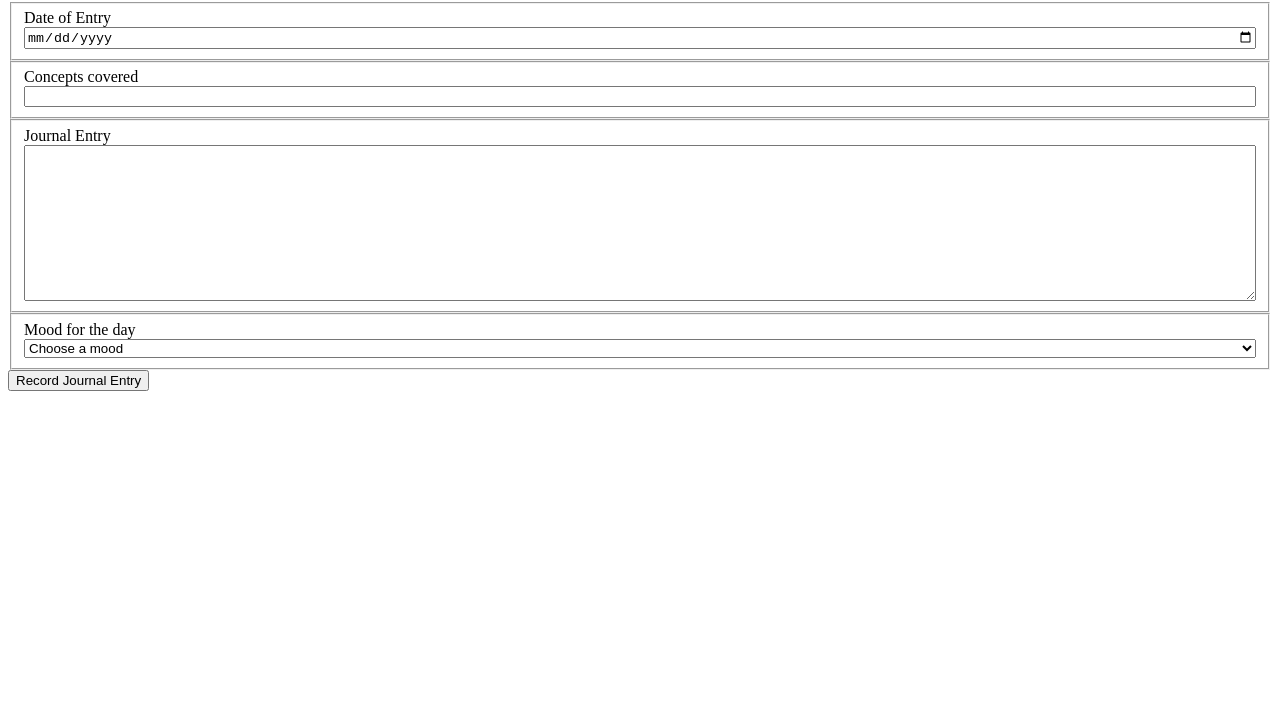
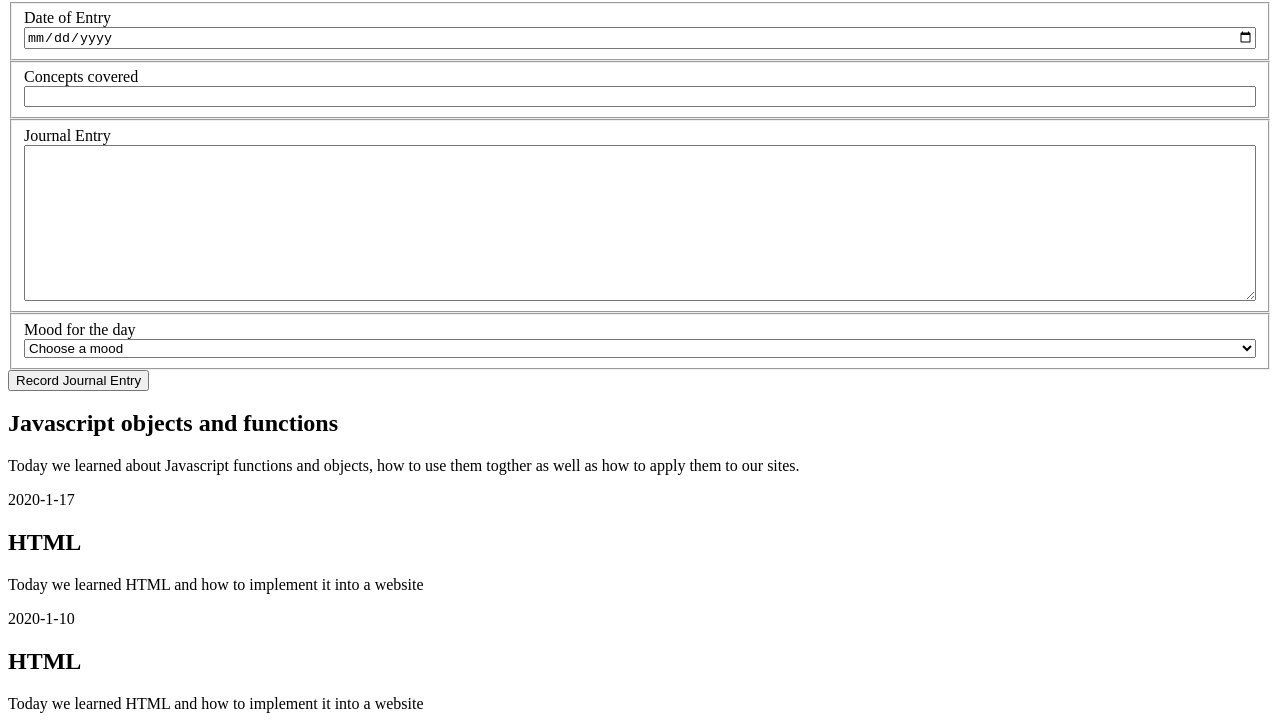
Before and after one commit to michaelprince3/Daily-journal, a plain HTML site: page src/index.html in a window 1280 px wide. Shown: the part 78-800 px from the top of the page. Drawn offline with Linux system fonts and the light colour scheme.

Commit message:
daily journal part 3

```diff
--- a/src/index.html
+++ b/src/index.html
@@ -38,6 +38,9 @@
       </select>
     </fieldset>
     <input type="button" class="button" value="Record Journal Entry" />
+    <article class="entryLog">
+
+    </article>
     <script type="module" src="scripts/journal.js"></script>
   </body>
 </html>
--- a/src/scripts/journal.js
+++ b/src/scripts/journal.js
@@ -1,31 +1,71 @@
-const journalEntry = {
-  journalDate: 1 / 17 / 2020,
-  concepts: "Javascript objects and functions",
-  journalText:
-    "Today we learned about Javascript functions and objects, how to use them togther as well as how to apply them to our sites.",
-  mood: "fine"
-};
+const journalArray = [
+  {
+    journalDate: "2020-1-17",
+    concepts: "Javascript objects and functions",
+    journalText:
+      "Today we learned about Javascript functions and objects, how to use them togther as well as how to apply them to our sites.",
+    mood: "fine"
+  },
 
-const journalArray = [
-
-];
-
-journalArray.push(journalEntry);
-
-const journalEntryOne = {
-    journalDate: 1/10/2020,
+  {
+    journalDate: "2020-1-10",
     concepts: "HTML",
     journalText: "Today we learned HTML and how to implement it into a website",
     mood: "happy"
-};
+  },
 
-const journalEntryTwo = {
-    journalDate: 1/11/2020,
+  {
+    journalDate: "2020-1-10",
+    concepts: "HTML",
+    journalText: "Today we learned HTML and how to implement it into a website",
+    mood: "happy"
+  },
+
+  {
+    journalDate: "2020-1-11",
     concepts: "CSS",
     journalText: "Today we learned CSS and how to use it to style a web page.",
     mood: "sad"
+  }
+];
+
+/*
+    Purpose: To create, and return, a string template that
+    represents a single journal entry object as HTML
+
+    Arguments: journalEntry (object)
+*/
+const makeJournalEntryComponent = journalEntry => {
+  // Create your own HTML structure for a journal entry
+  return `
+    <section class="journalEntry">
+        <h2>${journalEntry.concepts}</h2>
+        <p>${journalEntry.journalText}</p>
+        <p>${journalEntry.journalDate}</p>
+    </section>
+
+  `;
 };
 
-journalArray.push(journalEntryOne, journalEntryTwo);
 
-console.log(journalArray.length);
+
+/*
+    Purpose: To render all journal entries to the DOM
+
+    Arguments: entries (array of objects)
+*/
+const renderJournalEntries = entries => {
+  for (let i = 0; i < entries.length; i++) {
+    const entryContainer = document.querySelector(".entryLog");
+    console.log(entryContainer);
+    entryContainer.innerHTML += makeJournalEntryComponent(entries[i]);
+  }
+};
+// Invoke the render function
+renderJournalEntries(journalArray);
+
+// journalArray.push(journalEntry);
+
+// journalArray.push(journalEntryOne, journalEntryTwo);
+
+// console.log(journalArray.length);
```
